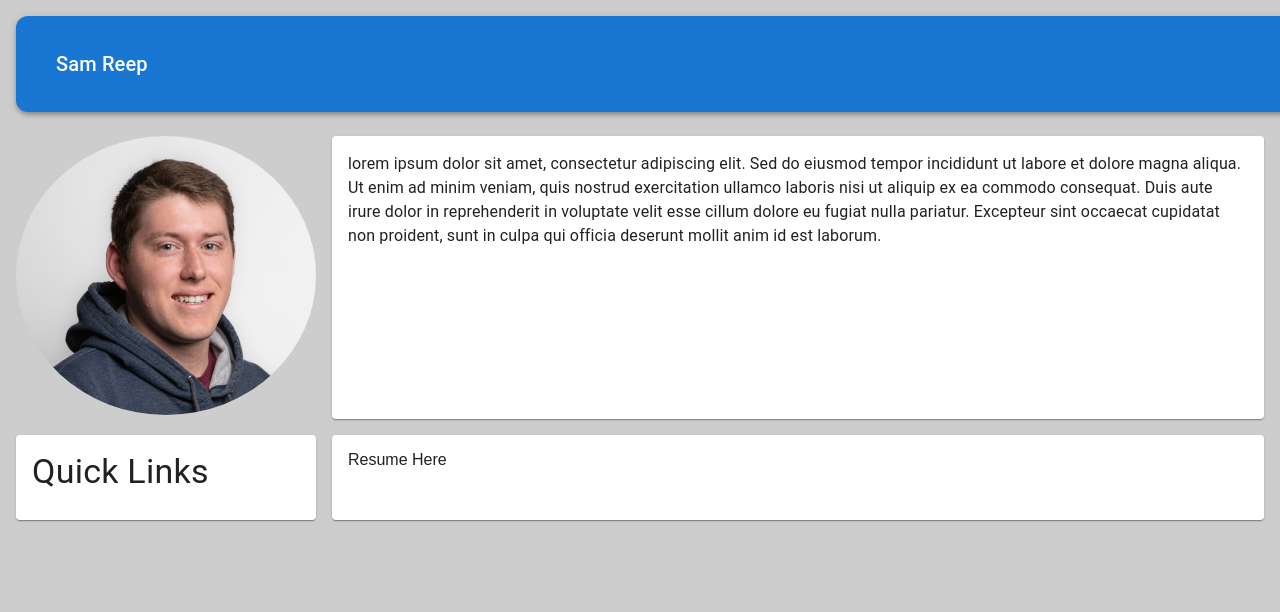
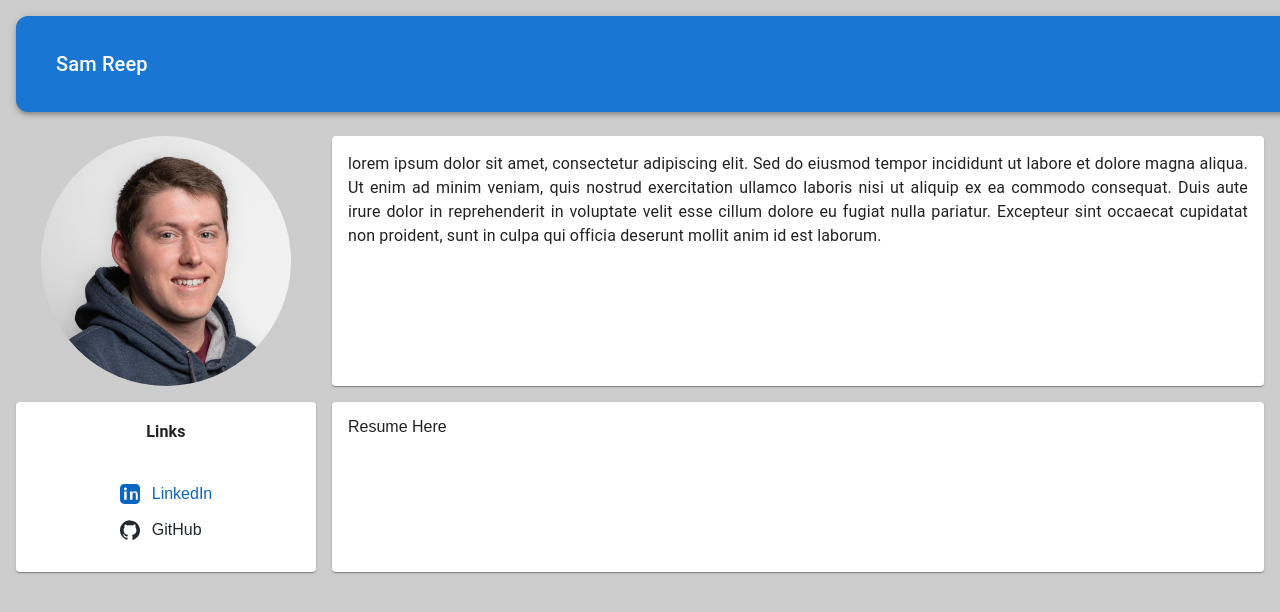
Before and after one commit to sareep/sareep, a Next.js app: page / in a window 1280 px wide. Shown: the top 612 px of the page. Built offline with nearby package versions, Linux system fonts and the light colour scheme; some icons are missing.

Commit message:
feat: add About Me section, Headshot, and Links components

```diff
--- /dev/null
+++ b/src/app/consts.ts
@@ -0,0 +1,7 @@
+export const ABOUT_ME = `
+lorem ipsum dolor sit amet, consectetur adipiscing elit.
+Sed do eiusmod tempor incididunt ut labore et dolore magna aliqua.
+Ut enim ad minim veniam, quis nostrud exercitation ullamco laboris nisi ut aliquip ex ea commodo consequat.
+Duis aute irure dolor in reprehenderit in voluptate velit esse cillum dolore eu fugiat nulla pariatur.
+Excepteur sint occaecat cupidatat non proident, sunt in culpa qui officia deserunt mollit anim id est laborum.
+`;
--- /dev/null
+++ b/src/app/headshot.tsx
@@ -0,0 +1,22 @@
+import Image from "next/image";
+
+export default function Headshot() {
+  return (
+    <div
+      style={{
+        borderRadius: "50%",
+        overflow: "hidden",
+        width: 250,
+        height: 250,
+        position: "relative",
+      }}
+    >
+      <Image
+        alt="Sam Reep"
+        src="/headshot.jpeg"
+        fill
+        style={{ objectFit: "cover" }}
+      />
+    </div>
+  );
+}
--- /dev/null
+++ b/src/app/links.tsx
@@ -0,0 +1,77 @@
+import { Grid, List, ListItem, Typography } from "@mui/material";
+
+export default function Links() {
+  return (
+    <Grid container direction="column" spacing={2} alignItems="center">
+      <Grid>
+        <Typography variant="subtitle1" fontWeight="bold" gutterBottom>
+          Links
+        </Typography>
+      </Grid>
+      <Grid>
+        <List>
+          <ListItem>
+            <a
+              href="https://www.linkedin.com/in/samuel-reep"
+              target="_blank"
+              rel="noopener noreferrer"
+              style={{
+                textDecoration: "none",
+                color: "#0a66c2",
+                display: "flex",
+                alignItems: "center",
+                justifyContent: "flex-start",
+                gap: 8,
+                fontWeight: 500,
+                fontSize: "1rem",
+                width: "100%",
+              }}
+            >
+              <svg
+                xmlns="http://www.w3.org/2000/svg"
+                width={20}
+                height={20}
+                viewBox="0 0 24 24"
+                fill="#0a66c2"
+                style={{ marginRight: 4, alignSelf: "center" }}
+              >
+                <path d="M19 0h-14c-2.761 0-5 2.239-5 5v14c0 2.761 2.239 5 5 5h14c2.762 0 5-2.239 5-5v-14c0-2.761-2.238-5-5-5zm-11 19h-3v-10h3v10zm-1.5-11.268c-.966 0-1.75-.785-1.75-1.75s.784-1.75 1.75-1.75 1.75.785 1.75 1.75-.784 1.75-1.75 1.75zm15.5 11.268h-3v-5.604c0-1.337-.025-3.063-1.868-3.063-1.868 0-2.154 1.459-2.154 2.968v5.699h-3v-10h2.881v1.367h.041c.401-.761 1.379-1.563 2.838-1.563 3.036 0 3.6 2.001 3.6 4.601v5.595z" />
+              </svg>
+              LinkedIn
+            </a>
+          </ListItem>
+          <ListItem>
+            <a
+              href="https://github.com/sareep"
+              target="_blank"
+              rel="noopener noreferrer"
+              style={{
+                textDecoration: "none",
+                color: "#24292f",
+                display: "flex",
+                alignItems: "center",
+                justifyContent: "flex-start",
+                gap: 8,
+                fontWeight: 500,
+                fontSize: "1rem",
+                width: "100%",
+              }}
+            >
+              <svg
+                xmlns="http://www.w3.org/2000/svg"
+                width={20}
+                height={20}
+                viewBox="0 0 24 24"
+                fill="#24292f"
+                style={{ marginRight: 4, alignSelf: "center" }}
+              >
+                <path d="M12 .297c-6.63 0-12 5.373-12 12 0 5.303 3.438 9.8 8.205 11.387.6.113.82-.258.82-.577 0-.285-.01-1.04-.015-2.04-3.338.724-4.042-1.416-4.042-1.416-.546-1.387-1.333-1.756-1.333-1.756-1.089-.745.084-.729.084-.729 1.205.084 1.84 1.236 1.84 1.236 1.07 1.834 2.809 1.304 3.495.997.108-.775.418-1.305.762-1.605-2.665-.305-5.466-1.334-5.466-5.931 0-1.31.469-2.381 1.236-3.221-.124-.303-.535-1.523.117-3.176 0 0 1.008-.322 3.301 1.23.957-.266 1.983-.399 3.003-.404 1.02.005 2.047.138 3.006.404 2.291-1.553 3.297-1.23 3.297-1.23.653 1.653.242 2.873.118 3.176.77.84 1.235 1.911 1.235 3.221 0 4.609-2.803 5.624-5.475 5.921.43.372.823 1.102.823 2.222 0 1.606-.014 2.898-.014 3.293 0 .322.216.694.825.576 4.765-1.588 8.2-6.084 8.2-11.386 0-6.627-5.373-12-12-12z" />
+              </svg>
+              GitHub
+            </a>
+          </ListItem>
+        </List>
+      </Grid>
+    </Grid>
+  );
+}
--- a/src/app/page.tsx
+++ b/src/app/page.tsx
@@ -1,5 +1,8 @@
 import { Card, Grid, Typography } from "@mui/material";
+import { ABOUT_ME } from "./consts";
 import Header from "./header";
+import Headshot from "./headshot";
+import Links from "./links";
 
 // const MENU_OPTIONS = [
 //   { label: "Home", href: "/" },
@@ -41,40 +44,21 @@ export default function Home() {
     <main>
       <Header />
       <Grid container py={1} mx={2} spacing={2}>
+        {renderColumnGridItem(<Headshot />, "left", true)}
         {renderColumnGridItem(
-          <div>
-            <img
-              alt="Sam Reep"
-              src="/headshot.jpeg"
-              style={{
-                aspectRatio: "210 / 195",
-                maxWidth: "100%",
-                borderRadius: "50%",
-                overflow: "hidden",
-              }}
-            />
-          </div>,
-          "left",
-          true
-        )}
-        {renderColumnGridItem(
-          <Typography variant="body1" gutterBottom>
-            lorem ipsum dolor sit amet, consectetur adipiscing elit. Sed do
-            eiusmod tempor incididunt ut labore et dolore magna aliqua. Ut enim
-            ad minim veniam, quis nostrud exercitation ullamco laboris nisi ut
-            aliquip ex ea commodo consequat. Duis aute irure dolor in
-            reprehenderit in voluptate velit esse cillum dolore eu fugiat nulla
-            pariatur. Excepteur sint occaecat cupidatat non proident, sunt in
-            culpa qui officia deserunt mollit anim id est laborum.
+          <Typography
+            variant="body1"
+            gutterBottom
+            sx={{ textAlign: "justify" }}
+          >
+            {ABOUT_ME}
           </Typography>,
           "right"
         )}
       </Grid>
       <Grid container py={1} mx={2} spacing={2}>
         {renderColumnGridItem(
-          <Typography variant="h4" gutterBottom>
-            Quick Links
-          </Typography>,
+          <Links />,
           "left"
         )}
         {renderColumnGridItem(
```
